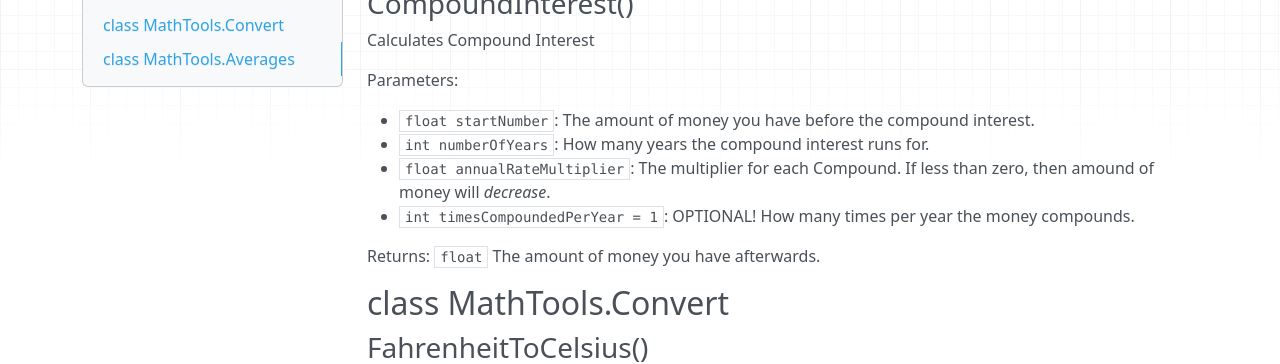
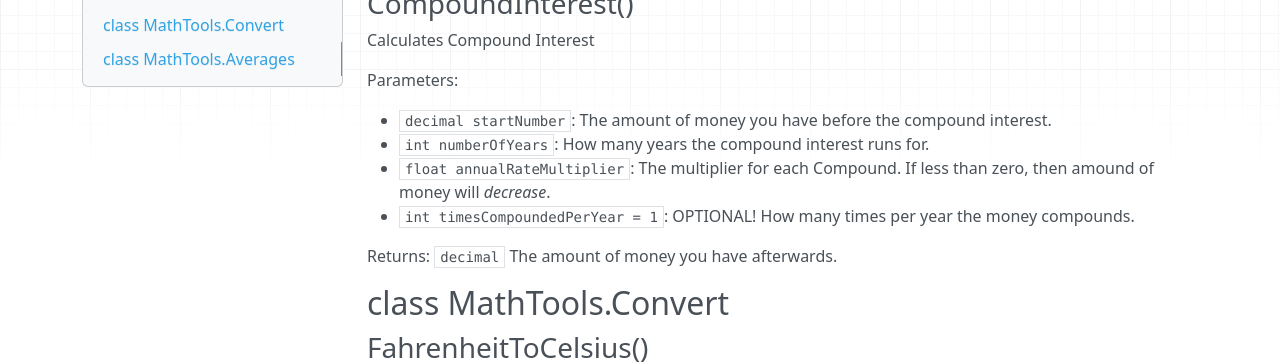
Before and after one commit to cainy-a/CainsSharpTools, an MkDocs documentation site: the page built from docs/functions.md, in a window 1280 px wide and 900 px high, scrolled down 1348 px. Shown: the part 147-511 px from the top of the window. Built offline with MkDocs 1.6.1, drawn with Linux system fonts in a browser that asks for light colours; nearby versions of some CDN libraries.

Commit message:
Made CompoundInterest() use decimal like all other financial applications

```diff
--- a/docs/functions.md
+++ b/docs/functions.md
@@ -56,12 +56,12 @@ Calculates Compound Interest
 
 Parameters:
 
-- `float startNumber`: The amount of money you have before the compound interest.
+- `decimal startNumber`: The amount of money you have before the compound interest.
 - `int numberOfYears`: How many years the compound interest runs for.
 - `float annualRateMultiplier`: The multiplier for each Compound. If less than zero, then amound of money will *decrease*.
 - `int timesCompoundedPerYear = 1`: OPTIONAL! How many times per year the money compounds.
 
-Returns: `float` The amount of money you have afterwards.
+Returns: `decimal` The amount of money you have afterwards.
 ## class MathTools.Convert
 ### FahrenheitToCelsius()
 Converts Fahrenheits to Celsius.
```
Also changed, not shown: 1 other file.
